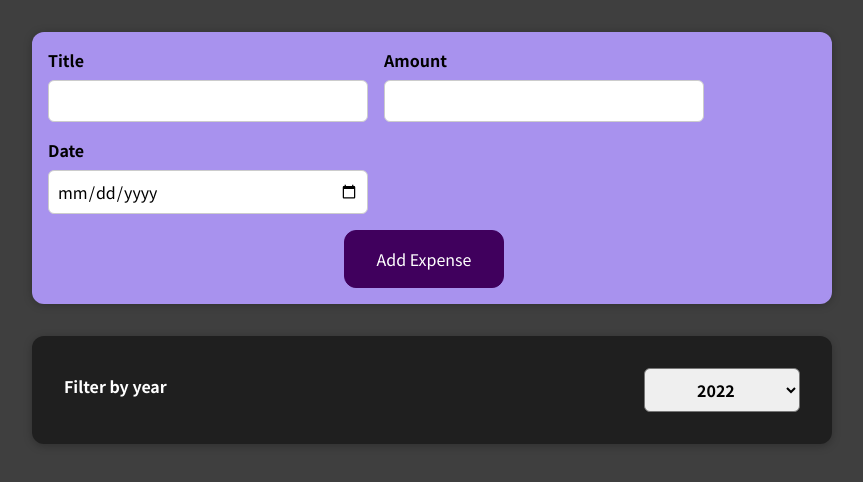
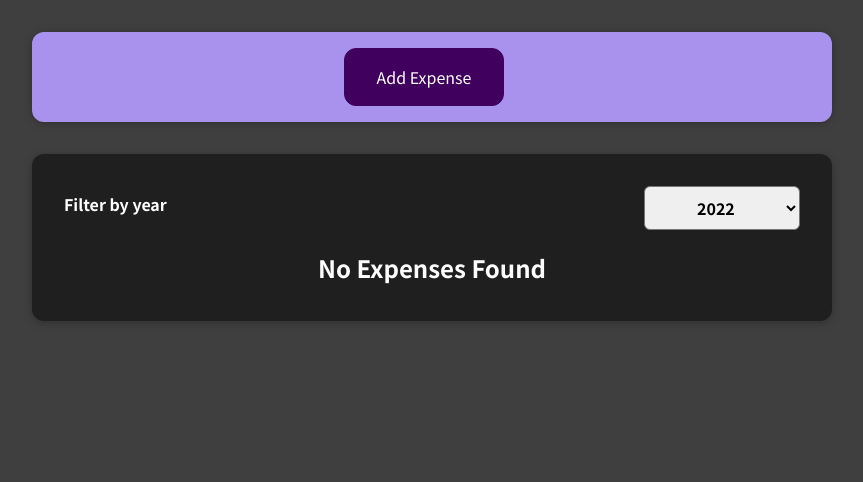
Before and after one commit to vadalanaresh/React-Complete-Guide, a React (Create React App) app: page / in a window 1280 px wide. Shown: the top 482 px of the page, without its empty margins (208-1071 px from the left). Built offline with nearby package versions, Linux system fonts and the light colour scheme.

Commit message:
Adding Form elements conditionally

```diff
--- a/src/components/expense/ExpenseItem.jsx
+++ b/src/components/expense/ExpenseItem.jsx
@@ -4,6 +4,7 @@
 
 const ExpenseItem = (props) => {
   return (
+    <li>
       <Card className="expense-item">
         <ExpenseDate date={props.date} />
         <div className="expense-item__description">
@@ -11,6 +12,7 @@
           <div className="expense-item__price"> ${props.amount}</div>
         </div>
       </Card>
+    </li>
   );
 };
 
--- a/src/components/expense/Expenses.jsx
+++ b/src/components/expense/Expenses.jsx
@@ -4,12 +4,16 @@
 import ExpensesFilter from "./ExpensesFilter";
 
 import "./Expenses.css";
+import ExpensesList from "./ExpenssesList";
 
 const Expenses = (props) => {
   const [selectedYear, setSelectedYear] = useState("2022");
   const selectFilterChangeHandler = (selectedYear) => {
     setSelectedYear(selectedYear);
   };
+  var filteredExpenses = props.expenses.filter(
+    (e) => e.date.getFullYear().toString() === selectedYear
+  );
 
   return (
     <Card className="expenses">
@@ -17,16 +21,7 @@
         defaultYear={selectedYear}
         onSelectFilterChange={selectFilterChangeHandler}
       ></ExpensesFilter>
-      {props.expenses
-        .filter((e) => e.date.getFullYear().toString() === selectedYear)
-        .map((expense) => (
-          <ExpenseItem
-            key={expense.id}
-            title={expense.title}
-            amount={expense.amount}
-            date={expense.date}
-          />
-        ))}
+      <ExpensesList expenses={filteredExpenses} />
     </Card>
   );
 };
--- /dev/null
+++ b/src/components/expense/ExpensesList.css
@@ -0,0 +1,9 @@
+.expenses-list {
+  list-style: none;
+  padding: 0;
+}
+
+.expenses-list__fallback {
+  color: white;
+  text-align: center;
+}
--- /dev/null
+++ b/src/components/expense/ExpenssesList.jsx
@@ -0,0 +1,23 @@
+import ExpenseItem from "./ExpenseItem";
+
+import "./ExpensesList.css";
+
+const ExpensesList = (props) => {
+  {
+    if (props.expenses.length <= 0) {
+        return <h2 className="expenses-list__fallback">No Expenses Found</h2>;
+    }
+    return props.expenses.map((expense) => (
+      <ul className="expenses-list">
+        <ExpenseItem
+          key={expense.id}
+          title={expense.title}
+          amount={expense.amount}
+          date={expense.date}
+        />
+      </ul>
+    ));
+  }
+};
+
+export default ExpensesList;
--- a/src/components/newExpense/ExpenseForm.jsx
+++ b/src/components/newExpense/ExpenseForm.jsx
@@ -33,7 +33,7 @@
 
   return (
     <form onSubmit={submitHandler}>
-      <div className="new-expense__controls">
+      <div className="new-expense__controls" id="divExpensesControl">
         <div className="new-expense__control">
           <label>Title</label>
           <input
@@ -64,6 +64,13 @@
         </div>
       </div>
       <div>
+        <button
+          type="button"
+          onClick={props.cancelExpenseHandler}
+          className="new-expense__actions"
+        >
+          Cancel
+        </button>
         <button type="submit" className="new-expense__actions">
           Add Expense
         </button>
--- a/src/components/newExpense/NewExpense.jsx
+++ b/src/components/newExpense/NewExpense.jsx
@@ -1,18 +1,38 @@
+import { useState } from "react";
 import ExpenseForm from "./ExpenseForm";
 import "./NewExpense.css";
 
 const NewExpense = (props) => {
+  const [isEditing, setIsEditing] = useState(false);
+  const onAddExpenseHandler = () => {
+    setIsEditing(true);
+  };
+
   const addExpenseHandler = (expenseData) => {
     var expense = {
       ...expenseData,
       id: Math.random(),
     };
     props.addExpense(expense);
+  };
 
+  const onCancelExpenseHandler = () => {
+    setIsEditing(false);
   };
+
   return (
     <div className="new-expense">
-      <ExpenseForm addExpense={addExpenseHandler} />
+      {!isEditing && (
+        <button type="button" onClick={onAddExpenseHandler}>
+          Add Expense
+        </button>
+      )}
+      {isEditing && (
+        <ExpenseForm
+          cancelExpenseHandler={onCancelExpenseHandler}
+          addExpense={addExpenseHandler}
+        />
+      )}
     </div>
   );
 };
```
Also changed, not shown: src/components/newExpense/ExpenseForm.css (line endings or trailing spaces). Lines whose indentation alone changed are shown as unchanged.
